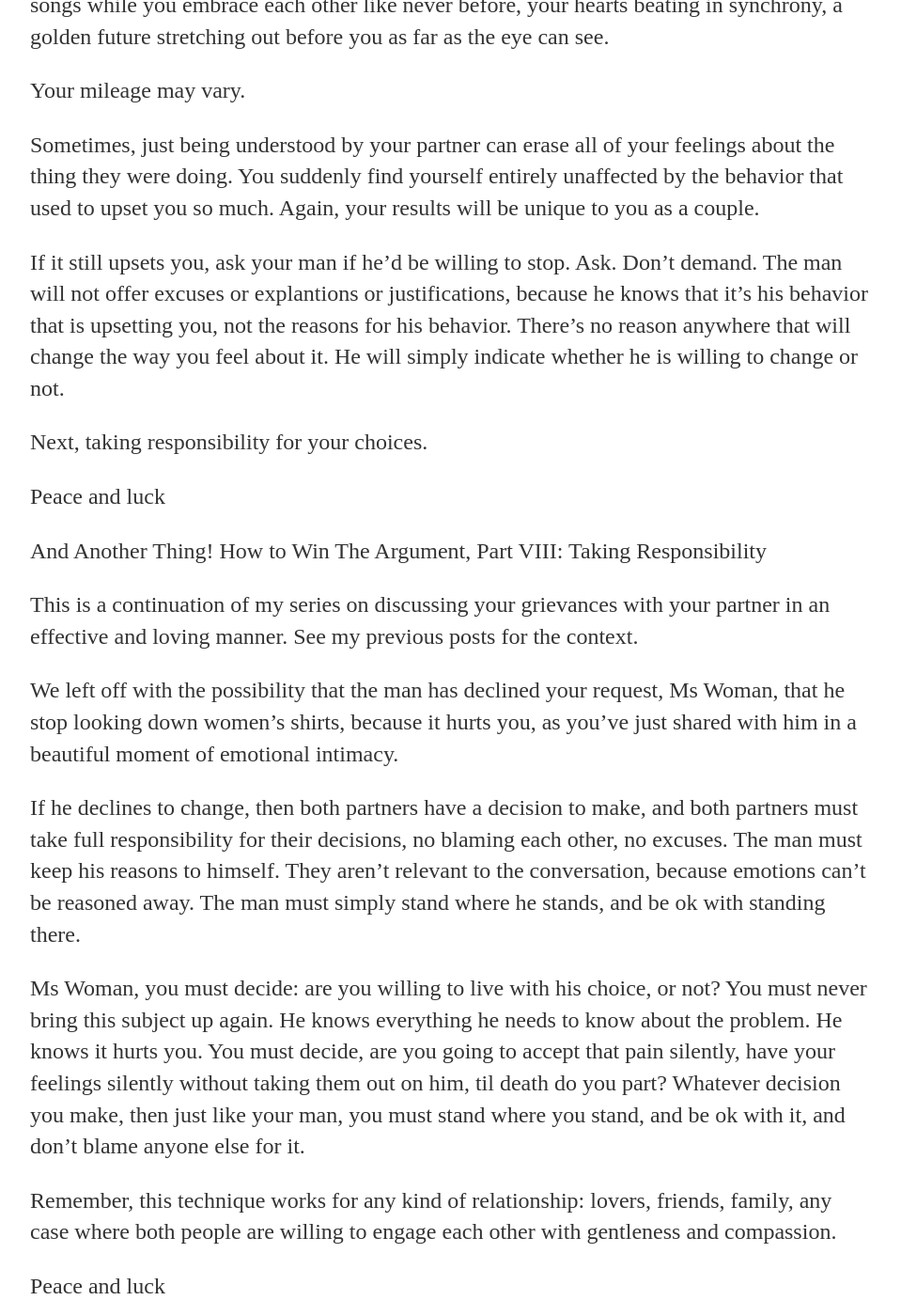
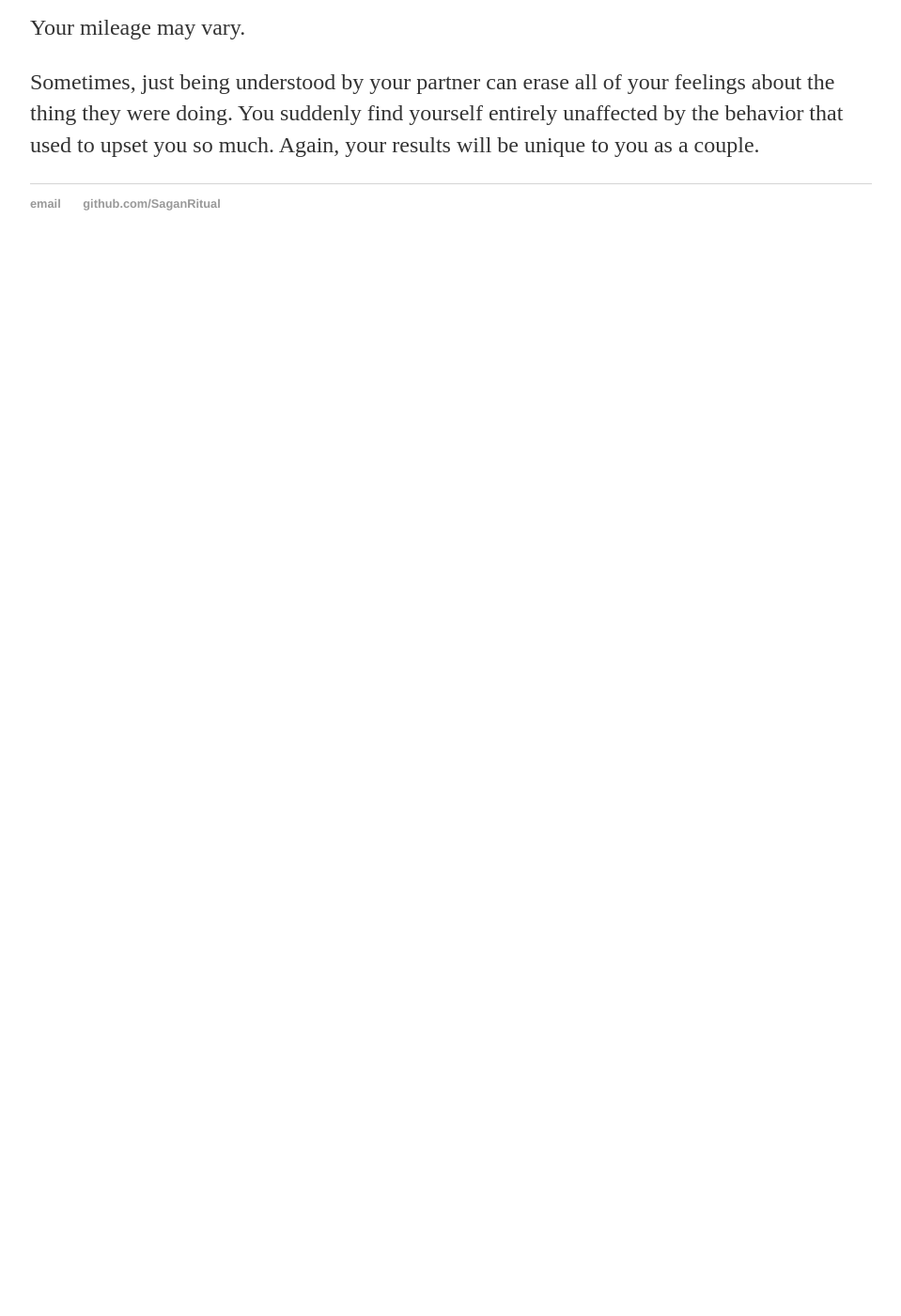
Before and after one commit to SaganRitual/github.io, a Jekyll site: the page built from _posts/2019-07-13-non-violent-communication.md, in a window 1280 px wide and 1400 px high, scrolled down 5526 px. Shown: the whole window at 94% size, without its empty margins (160-1119 px from the left). Built offline with Jekyll 4.4.1, drawn with Linux system fonts in a browser that asks for light colours; our own code applies the rules of GitHub Pages for plain Markdown files; after the commit the page ends 5810 px from its top, so only the background shows below that; some of the changed text lies outside the part shown.

Commit message:
Delete bad ending from article set

```diff
--- a/_posts/2019-07-13-non-violent-communication.md
+++ b/_posts/2019-07-13-non-violent-communication.md
@@ -20,11 +20,11 @@ This is a continuation of my previous post on how to have an effective and lovin
 
 We left off just at the moment that you, Ms Woman, have recognized that you're starting to get upset. As soon as you notice, there are two things you must do.
 
-First, take ownership of your feelings. That means, notice that there's nothing inherently wrong with looking down women's shirts. Some women like being ogled sometimes, and some women don't mind a bit if their man wants to get an eyeful. The feelings you're having are your own, caused by who you are and how you perceive the world. Not because a universal law has been broken.
+First, take ownership of your feelings. That means, notice that there's nothing inherently wrong with looking down women's shirts. Some women like being ogled sometimes, and some women don't mind a bit if their man wants to get an eyeful. The feelings you're having are your own, caused by who you are and how you perceive the world, not by a universal law being broken.
 
-Second, allow yourself to have your feelings. They're not wrong. You're not in error, and you're not bad for having them. There's no such thing as "You shouldn't feel that way." You can't stop your emotions any more than you can stop digesting your lunch. You have no control over it.
+Second, have your feelings. They're not wrong. You're not in error, and you're not bad. No one can tell you, "You shouldn't feel that way." You can't stop your emotions any more than you can stop digesting your lunch. You have no control over it.
 
-You do have control how you treat your man. Don't punish him. He's done nothing wrong. If you're too upset to talk, then don't talk (gently telling him so is encouraged). But no silent treatment. Your goal at this point is to find a quiet place where you can be alone for a while. Until you can get there, do what you need to do to take care of yourself, without lashing out at him.
+You do have control how you treat your man. Don't punish him. He's done nothing wrong. If you're too upset to talk, then don't talk (gently telling him so is encouraged). But no silent treatment. Your goal now is to find a quiet place where you can be alone for a while. Until then, do what you need to do to take care of yourself, without lashing out.
 
 In the next post, what to do with your alone time.
 
@@ -104,45 +104,3 @@ At this point, the heavens will open, and a band of angels will sing unintelligi
 Your mileage may vary.
 
 Sometimes, just being understood by your partner can erase all of your feelings about the thing they were doing. You suddenly find yourself entirely unaffected by the behavior that used to upset you so much. Again, your results will be unique to you as a couple.
-
-If it still upsets you, ask your man if he'd be willing to stop. Ask. Don't demand. The man will not offer excuses or explantions or justifications, because he knows that it's his behavior that is upsetting you, not the reasons for his behavior. There's no reason anywhere that will change the way you feel about it. He will simply indicate whether he is willing to change or not.
-
-Next, taking responsibility for your choices.
-
-Peace and luck
-
-And Another Thing!
-How to Win The Argument, Part VIII: Taking Responsibility
-
-This is a continuation of my series on discussing your grievances with your partner in an effective and loving manner. See my previous posts for the context.
-
-We left off with the possibility that the man has declined your request, Ms Woman, that he stop looking down women's shirts, because it hurts you, as you've just shared with him in a beautiful moment of emotional intimacy.
-
-If he declines to change, then both partners have a decision to make, and both partners must take full responsibility for their decisions, no blaming each other, no excuses. The man must keep his reasons to himself. They aren't relevant to the conversation, because emotions can't be reasoned away. The man must simply stand where he stands, and be ok with standing there.
-
-Ms Woman, you must decide: are you willing to live with his choice, or not? You must never bring this subject up again. He knows everything he needs to know about the problem. He knows it hurts you. You must decide, are you going to accept that pain silently, have your feelings silently without taking them out on him, til death do you part? Whatever decision you make, then just like your man, you must stand where you stand, and be ok with it, and don't blame anyone else for it.
-
-Remember, this technique works for any kind of relationship: lovers, friends, family, any case where both people are willing to engage each other with gentleness and compassion.
-
-Peace and luck
-
-
-
-## Ignore this stuff; it's odds and ends
-And Another Thing!
-How to Win The Argument, Appendix A: Tips and Traps
-
-
-
-
-man relating to your feelings, Ms Woman. He has thought about your pain, thought about what it's like to feel that pain, and acknowledged its impact.
-
-If you've asked him whether he's willing to change, then it's time for him to own his choices. He must decide, will he change, or not. And if not, then owning his choice means not trying to justify it. His reasons don't affect your feelings, so there's nothing to be gained in discussing them. He must simply take responsibility for his choices. Whichever choice he makes, you know exactly where you stand with him.
-
-you feel unpleasant feelings, regardless of the reasons for his behavior.
-
-This sort of conversation, without blame or shame or accusations, cruelty, insults, raised voices, without enmity, can transform relationships, between lovers, between friends, family, anyone who is willing to engage with you in gentleness and compassion. There is no need to savage each other, and nothing to be gained, ever, no matter how big the issue.
-
-You've shared a safe space together; you've been gentle with each other. You've let down your guard and made yourselves vulnerable. With any luck you feel a little bit more connected and a little bit more trusting of each other than you did half an hour before.
-
-At no point will either party grovel, or beat themselves up, or beg forgiveness. No one has done anything wrong, so there's nothing to forgive. It's ok to say "I'm sorry," as long as you both recognize that it's not an apology, it's not an admission of guilt; it's sympathy for the pain that the other is going through.
```
